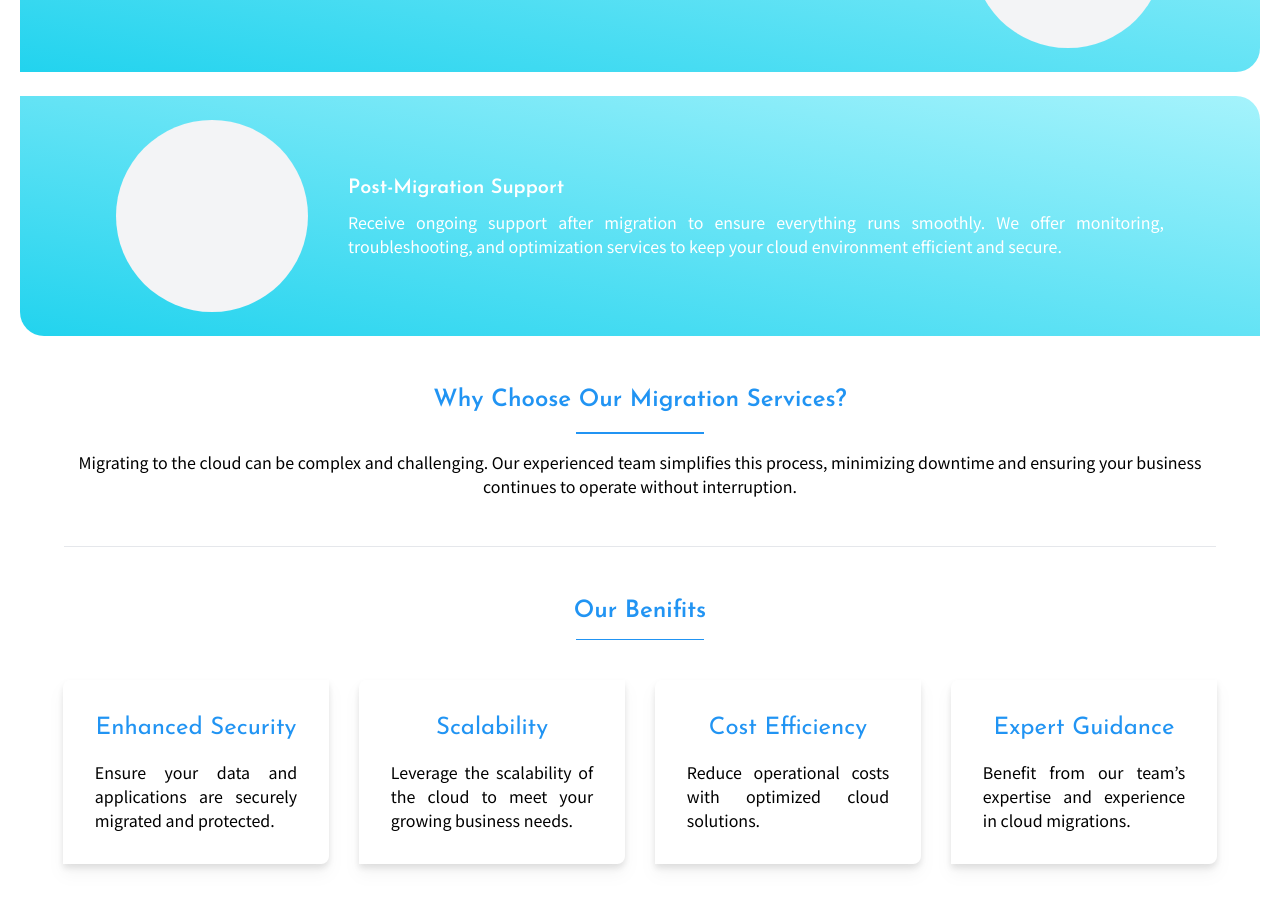
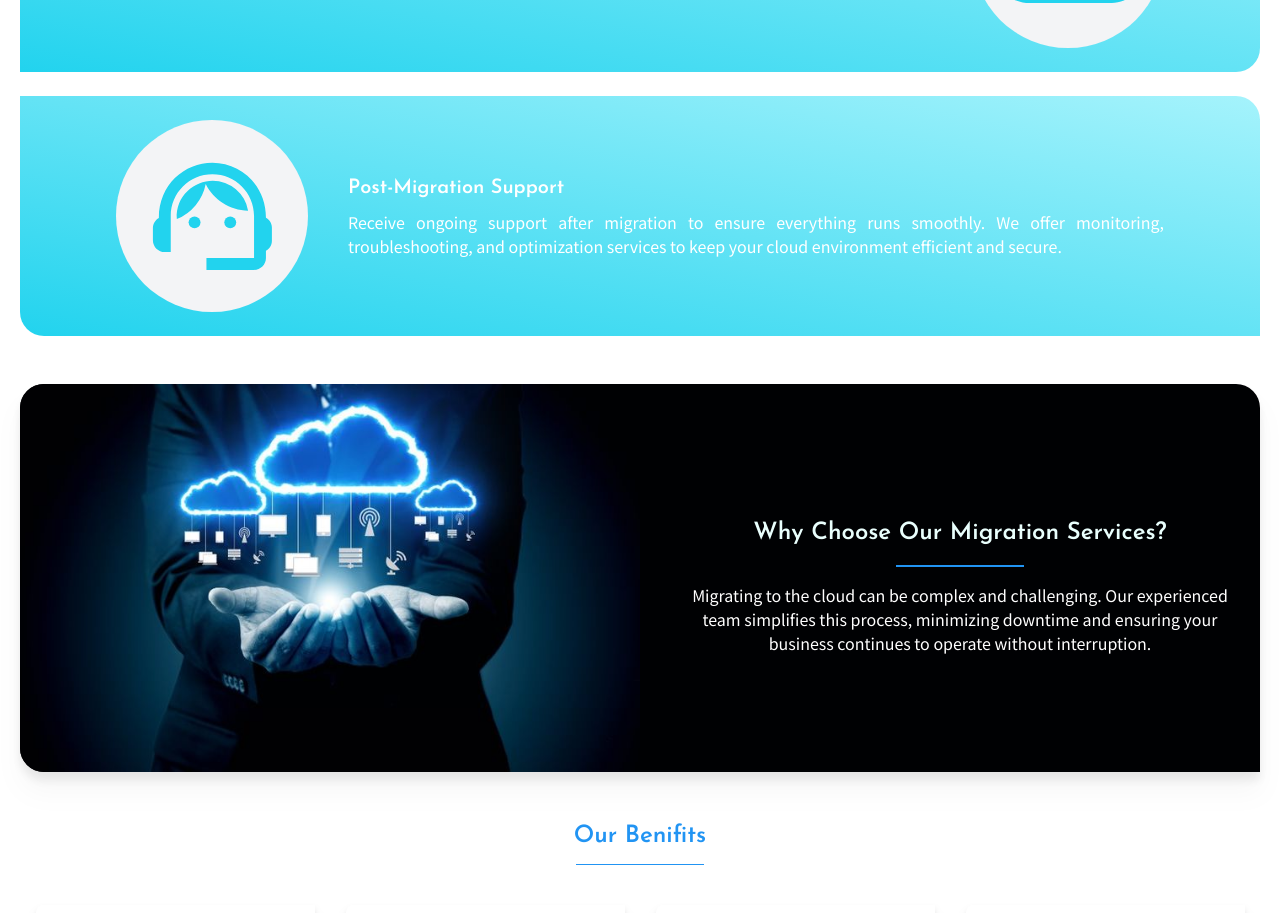
Before and after one commit to santoe2210/NEX4JP, a React (Vite) app: page /service1 in a window 1280 px wide. Shown: the part 1660-2573 px from the top of the page. Built offline with nearby package versions, Linux system fonts and the light colour scheme.

Commit message:
responsive done

```diff
--- a/src/Pages/cloud_services/CloudMigration.jsx
+++ b/src/Pages/cloud_services/CloudMigration.jsx
@@ -10,11 +10,20 @@ import BenifitCard from "../../components/cloud_services/BenifitCard";
 import MultipleCarousel from "../../components/MultipleCarousel";
 import TestiCard from "../../components/cloud_services/TestiCard";
 
+import { MdOutlineAssessment } from "react-icons/md";
+import { MdOutlineCloudUpload } from "react-icons/md";
+import { MdSupportAgent } from "react-icons/md";
+import { LuDatabase } from "react-icons/lu";
+import { IoApps } from "react-icons/io5";
+
 import aws from "../../assets/aws1.jpg";
-import { Link } from "react-router-dom";
-
+import cloudMigration from "../../assets/cloudMigration.jpg";
+import { Link, useNavigate } from "react-router-dom";
+import WhyChoose from "../../components/cloud_services/WhyChoose";
 
 const CloudMigration = () => {
+	const navigate = useNavigate();
+
 	return (
 		<div className="">
 			{/* Header */}
@@ -35,6 +44,7 @@ const CloudMigration = () => {
 				</motion.h1>
 			</div>
 
+			{/* Sub Title */}
 			<div className="px-12 section-margin text-center space-y-4">
 				<h2
 					variants={fadeIn("down", 0.2)}
@@ -68,6 +78,7 @@ const CloudMigration = () => {
 
 			<hr className="section-margin w-[90%] block mx-auto" />
 
+			<div className="outer-padding customscreen:px-0">
 				{/* Key Services */}
 				<div className="text-center  section-margin rounded-tl-2xl space-y-6 rounded-br-2xl">
 					<h2
@@ -89,67 +100,51 @@ const CloudMigration = () => {
 
 					<KeyCard
 						img=""
+						icon={<MdOutlineAssessment className=" size-full text-cyan-400" />}
 						title="Assessment and Planning "
 						desc="We conduct a thorough assessment of your current infrastructure and applications. Based on this analysis, we create a detailed migration plan tailored to your specific needs"
 					/>
 					<KeyCard
 						img=""
+						icon={<IoApps className=" size-[80%] text-cyan-400" />}
 						title="Application Migration "
 						desc="Move your applications to the cloud with minimal disruption. Our experts handle the entire process, ensuring compatibility, performance, and security."
 					/>
 					<KeyCard
 						img=""
+						icon={<LuDatabase className=" size-[80%] text-cyan-400" />}
 						title="Data Migration "
 						desc="Securely transfer your data to the cloud. We use advanced tools and techniques to ensure data integrity and minimize risks during the migration process."
 					/>
 					<KeyCard
 						img=""
+						icon={
+							<MdOutlineCloudUpload className=" size-[90%] text-cyan-400" />
+						}
 						title=" Hybrid Cloud Integration "
 						desc="Integrate your on-premises infrastructure with cloud services for a seamless hybrid environment. Our solutions enable you to leverage the best of both worlds."
 					/>
 					<KeyCard
 						img=""
+						icon={<MdSupportAgent className=" size-[85%] text-cyan-400" />}
 						title="Post-Migration Support  "
 						desc="Receive ongoing support after migration to ensure everything runs smoothly. We offer monitoring, troubleshooting, and optimization services to keep your cloud environment efficient and secure."
 					/>
 				</div>
 
 				{/* Why Choose Section */}
-			<div className="section-margin px-12  text-center space-y-4">
-				<h2
-					variants={fadeIn("down", 0.2)}
-					initial="hidden"
-					whileInView={"show"}
-					viewport={{ once: false, amount: 0.7 }}
-					className="text-2xl font-semibold text-bluehover"
-				>
-					Why Choose Our Migration Services?
-				</h2>
-				<motion.div
-					variants={fadeIn(".", 0.25)}
-					initial="hidden"
-					whileInView={"show"}
-					viewport={{ once: false, amount: 0.7 }}
-					className="mt-3 w-32 max-w-full mx-auto h-[.1rem] bg-bluehover "
+				<WhyChoose
+					img={cloudMigration}
+					title="Why Choose Our Migration Services?"
+					desc="Migrating to the cloud can be complex and challenging. Our
+						experienced team simplifies this process, minimizing downtime and
+						ensuring your business continues to operate without interruption."
 				/>
 
-				<motion.p
-					variants={fadeIn("up", 0.2)}
-					initial="hidden"
-					whileInView={"show"}
-					viewport={{ once: false, amount: 0.7 }}
-					className="container mx-auto"
-				>
-					Migrating to the cloud can be complex and challenging. Our experienced
-					team simplifies this process, minimizing downtime and ensuring your
-					business continues to operate without interruption.
-				</motion.p>
-			</div>
-
-			<hr className="section-margin w-[90%] block mx-auto" />
+				{/* <hr className="section-margin w-[90%] block mx-auto" /> */}
 
 				{/* Benifits */}
-			<div className="section-margin text-center px-12">
+				<div className="section-margin text-center">
 					<h2
 						variants={fadeIn("down", 0.2)}
 						initial="hidden"
@@ -167,7 +162,10 @@ const CloudMigration = () => {
 						className="mt-3 w-32 max-w-full mx-auto h-[.1rem] bg-bluehover "
 					/>
 					<div className="mt-6 slide-container max-w-[1240px] mx-auto gap-6">
-					<MultipleCarousel slides={4}>
+						<MultipleCarousel
+							breakpoints={{ mobile: 1, sm: 2, md: 3, lg: 4 }}
+							slides={4}
+						>
 							<BenifitCard
 								title="Reduced Downtime"
 								desc="Minimize disruptions to your business operations during migration."
@@ -212,7 +210,10 @@ const CloudMigration = () => {
 							className="mt-3 w-32 max-w-full mx-auto h-[.1rem] bg-white "
 						/>
 						<div className="mt-6 slide-container dot-white">
-						<MultipleCarousel slides={3}>
+							<MultipleCarousel
+								breakpoints={{ mobile: 1, sm: 1, md: 2, lg: 3 }}
+								slides={3}
+							>
 								<TestiCard
 									name="clientX"
 									desc="With [Your Company]'s monitoring services, we have significantly improved our cloud infrastructure's performance and security. Their proactive approach keeps us ahead of potential issues."
@@ -258,8 +259,8 @@ const CloudMigration = () => {
 						className="text-bluehover max-w-[1080px] mx-auto leading-loose tracking-wide"
 					>
 						Reach out our experts to learn more about our migration service and
-					how we can help you. Take the first step forwards a more efficient and
-					scalable IT infrastructure. Contact us now to discover how our
+						how we can help you. Take the first step forwards a more efficient
+						and scalable IT infrastructure. Contact us now to discover how our
 						migration services can benifit your orgainzation.
 					</motion.p>
 					<motion.button
@@ -268,6 +269,7 @@ const CloudMigration = () => {
 						whileInView={"show"}
 						viewport={{ once: false, amount: 0.7 }}
 						className="px-4 btn-outline-primary"
+						onClick={() => navigate("/faq")}
 					>
 						Contact Us
 					</motion.button>
@@ -276,13 +278,22 @@ const CloudMigration = () => {
 				<hr className="section-margin w-[90%] mx-auto block" />
 
 				{/* Related Partner */}
-			<div className="section-margin">
-				<h2 className="text-center text-3xl font-bold">
+				<motion.div
+					variants={fadeIn("down", 0.2)}
+					initial="hidden"
+					whileInView={"show"}
+					viewport={{ once: false, amount: 0.7 }}
+					className="section-margin max-w-[1240px] mx-auto"
+				>
+					<h2 className="text-center text-2xl font-bold">
 						Meet our related partner platform to power your business
 					</h2>
-				<div className=" flex items-center px-20">
-						<Link className="block mr-4 w-96" to="/aws">
-							<img className="cursor-pointer w-full object-cover hover:text-blue-500" src={aws} />
+					<div className=" flex flex-col md:flex-row items-center">
+						<Link className="block mr-4 w-96 shrink-0" to="/aws">
+							<img
+								className="cursor-pointer w-full aspect-square object-center object-cover hover:text-blue-500"
+								src={aws}
+							/>
 						</Link>
 						<div>
 							<a href="/aws">
@@ -300,11 +311,12 @@ const CloudMigration = () => {
 							<p className="mt-4">
 								A pioneer partner of public cloud , multi cloud, hybrid cloud
 								infrastructure, it offers your business mature technology,
-							complete services , golbal availability and a well-developed cloud
-							ecosystem with an abunded of online resources{" "}
+								complete services , golbal availability and a well-developed
+								cloud ecosystem with an abunded of online resources{" "}
 							</p>
 						</div>
 					</div>
+				</motion.div>
 			</div>
 		</div>
 	);
--- a/src/components/MultipleCarousel.jsx
+++ b/src/components/MultipleCarousel.jsx
@@ -3,7 +3,7 @@
 import React from "react";
 import Slider from "react-slick";
 
-const MultipleCarousel = ({ children, slides = 4, center = false }) => {
+const MultipleCarousel = ({ children, breakpoints, slides = 4, center = false }) => {
 	const settings = {
 		dots: true,
 		centerMode: center,
@@ -17,6 +17,35 @@ const MultipleCarousel = ({ children, slides = 4, center = false }) => {
 		pauseOnHover: true,
 		slidesToShow: slides,
 		slidesToScroll: 1,
+		responsive: [
+			{
+				breakpoint: 1024,
+				settings: {
+					slidesToShow: breakpoints.md,
+					slidesToScroll: 1,
+					infinite: true,
+					dots: true,
+				},
+			},
+			{
+				breakpoint: 750,
+				settings: {
+					slidesToShow: breakpoints.sm,
+					slidesToScroll: 1,
+					initialSlide: 2,
+					arrows: false
+				},
+			},
+			{
+				breakpoint: 600,
+				settings: {
+					slidesToShow: breakpoints.mobile,
+					slidesToScroll: 1,
+					initialSlide: 2,
+					arrows: false,
+				},
+			},
+		],
 	};
 
 	return <Slider {...settings}>{children}</Slider>;
--- a/src/components/cloud_services/KeyCard.jsx
+++ b/src/components/cloud_services/KeyCard.jsx
@@ -4,16 +4,16 @@ import React from "react";
 import { motion } from "framer-motion";
 import { fadeIn } from "../../variants";
 
-const KeyCard = ({img = "", title = "", desc = ""}) => {
+const KeyCard = ({ img = "", title = "", desc = "", icon = "" }) => {
 	//  border-b last:border-b-0 rounded-b-md   border-white
 	return (
-		<div className="flex p-6 max-w-[1240px] px-24 bg-gradient-to-bl from-cyan-200 to-cyan-400 mx-auto items-center even:rounded-tl-3xl even:rounded-br-3xl odd:rounded-tr-3xl odd:rounded-bl-3xl even:flex-row-reverse gap-10">
+		<div className="flex p-6 max-w-[1240px] px-8 flex-col md:flex-row md:px-16 lg:px-24 bg-gradient-to-bl from-cyan-200 to-cyan-400 mx-auto items-center even:rounded-tl-3xl even:rounded-br-3xl odd:rounded-tr-3xl odd:rounded-bl-3xl md:even:flex-row-reverse gap-10">
 			<motion.div
 				variants={fadeIn("right", 0.2)}
 				initial="hidden"
 				whileInView={"show"}
 				viewport={{ once: false, amount: 0.7 }}
-				className="w-48 shrink-0 text-white"
+				className="w-36 md:w-48 shrink-0 text-white"
 			>
 				{img ? (
 					<img
@@ -22,7 +22,9 @@ const KeyCard = ({img = "", title = "", desc = ""}) => {
 						alt={title}
 					/>
 				) : (
-					<div className=" aspect-square rounded-full bg-gray-100" />
+					<div className="p-3 flex items-center justify-center aspect-square rounded-full bg-gray-100">
+						{ icon }
+					</div>
 				)}
 			</motion.div>
 			<motion.div
@@ -30,7 +32,7 @@ const KeyCard = ({img = "", title = "", desc = ""}) => {
 				initial="hidden"
 				whileInView={"show"}
 				viewport={{ once: false, amount: 0.7 }}
-				className="space-y-2  text-left text-white"
+				className="space-y-2 text-center  md:text-left text-white"
 			>
 				<h3 className="text-xl font-semibold">{title || "Title"}</h3>
 				<p className="text-justify">
--- /dev/null
+++ b/src/components/cloud_services/WhyChoose.jsx
@@ -0,0 +1,49 @@
+/** @format */
+
+import React from "react";
+import { motion } from "framer-motion";
+import { fadeIn } from "../../variants";
+
+const WhyChoose = ({ img, title, desc }) => {
+	return (
+		<div className="section-margin rounded-3xl rounded-br-none drop-shadow-xl overflow-hidden flex flex-col lg:flex-row lg:gap-8 bg-[#000103] items-center max-w-[1240px] mx-auto px-12 lg:px-0  text-center space-y-4">
+			<motion.img
+				variants={fadeIn("right", 0.2)}
+				initial="hidden"
+				whileInView={"show"}
+				viewport={{ once: false, amount: 0.7 }}
+				className="block h-48 lg:h-auto lg:w-1/2 object-cover"
+				src={img}
+				alt={title}
+			/>
+			<motion.div
+				variants={fadeIn("left", 0.2)}
+				initial="hidden"
+				whileInView={"show"}
+				viewport={{ once: false, amount: 0.7 }}
+				className="lg:w-1/2 space-y-4 py-5 lg:pr-3"
+			>
+				<h2
+					variants={fadeIn("down", 0.2)}
+					initial="hidden"
+					whileInView={"show"}
+					viewport={{ once: false, amount: 0.7 }}
+					className="text-2xl font-semibold text-[#e9fffd]"
+				>
+					{title}
+				</h2>
+				<motion.div
+					variants={fadeIn(".", 0.25)}
+					initial="hidden"
+					whileInView={"show"}
+					viewport={{ once: false, amount: 0.7 }}
+					className="mt-3 w-32 max-w-full mx-auto h-[.1rem] bg-bluehover "
+				/>
+
+				<motion.p className="container mx-auto text-white">{desc}</motion.p>
+			</motion.div>
+		</div>
+	);
+};
+
+export default WhyChoose;
--- a/src/index.css
+++ b/src/index.css
@@ -8,7 +8,7 @@
 }
 
 .section-padding {
-    @apply p-12;
+    @apply p-1 pt-3 pb-6 md:p-12;
 }
 
 .gradient-1 {
@@ -26,3 +26,7 @@
 .card {
     @apply p-8 cursor-pointer transform hover:-translate-y-2 drop-shadow-lg hover:drop-shadow-xl transition-all duration-300 rounded-tl-lg rounded-br-lg space-y-4
 }
+
+.outer-padding {
+    @apply px-3  md:px-12
+}
--- a/tailwind.config.js
+++ b/tailwind.config.js
@@ -19,6 +19,9 @@ export default {
         'bluehover':'#2194f3',
         'bgcolor':'#F6F5F9',
 
+      },
+      screens : {
+        customscreen : "1240px"
       }
     },
   },
```
Also changed, not shown: src/assets/cloudMigration.jpg (added). Lines whose indentation alone changed are shown as unchanged.
